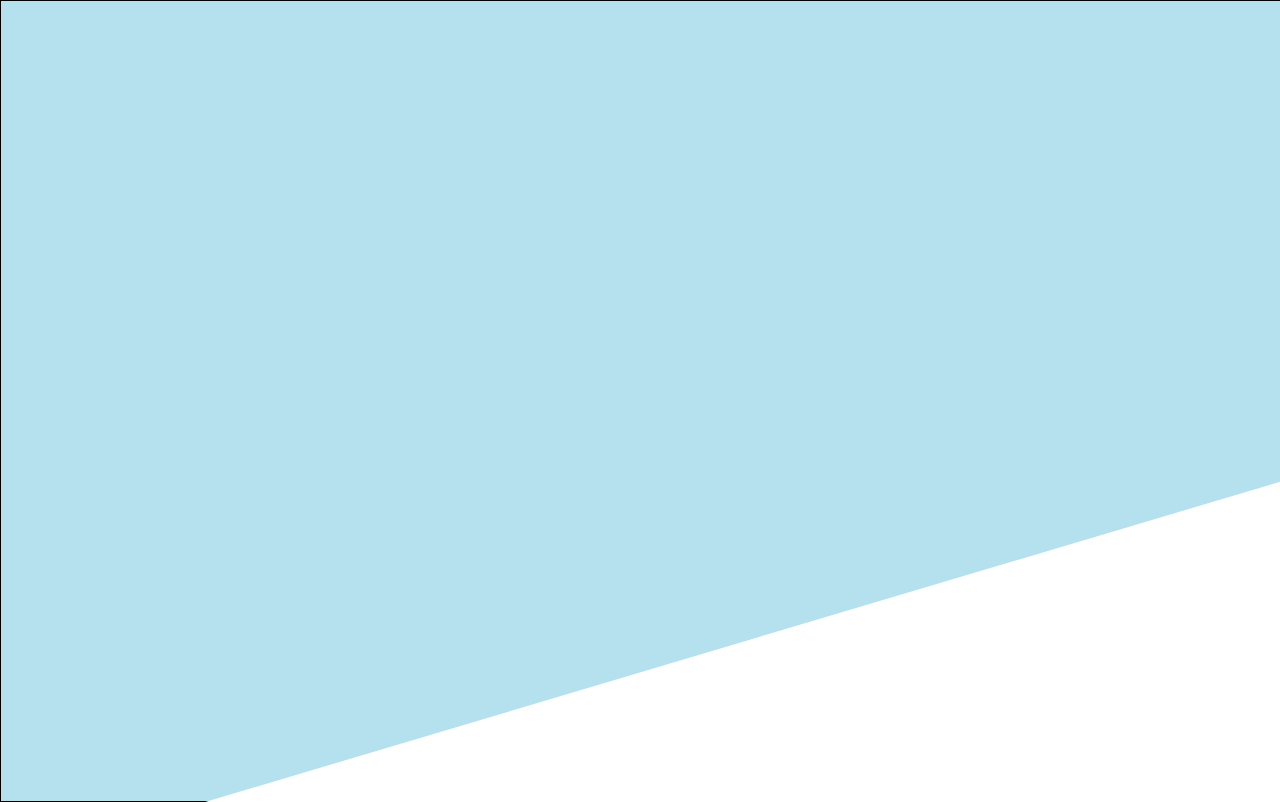
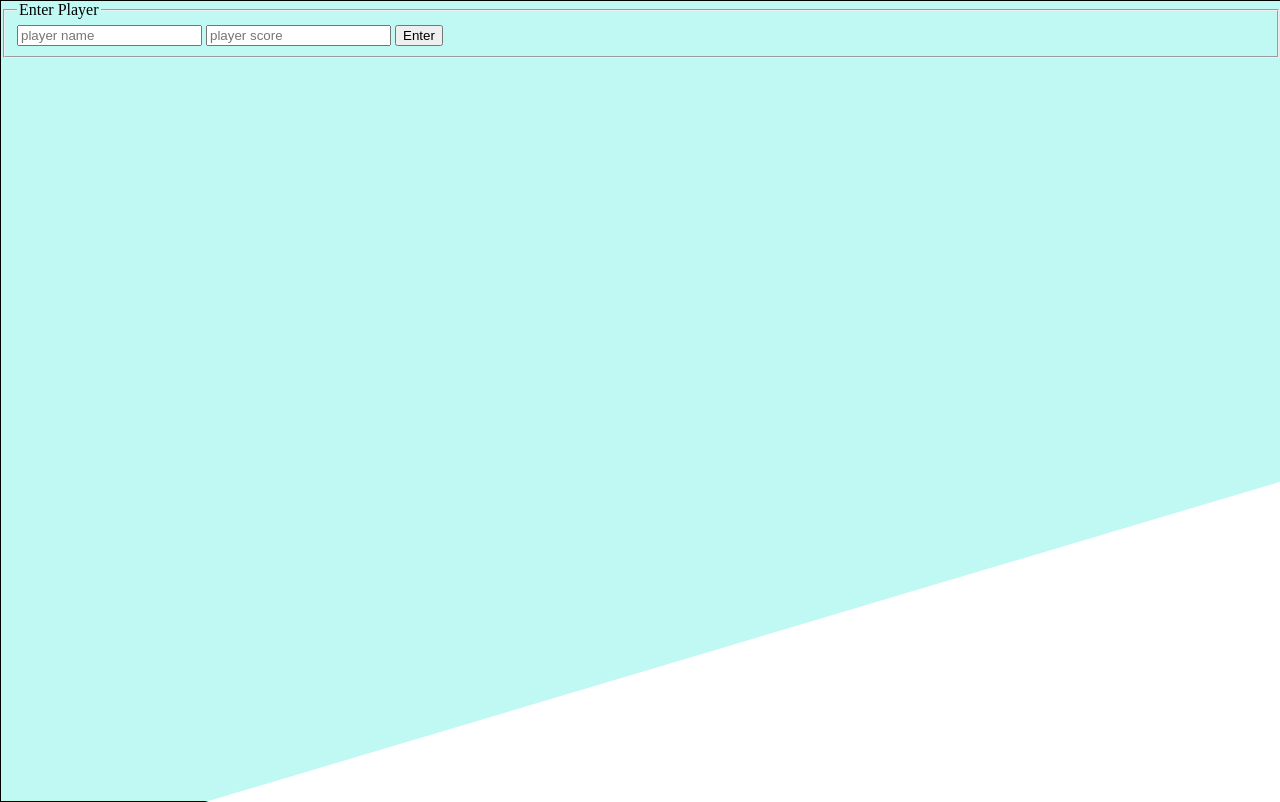
Before and after one commit to vanely/TS-Practice, a website: page public/html/index.html in a window 1280 px wide. Drawn offline with Linux system fonts and the light colour scheme.

Commit message:
ts and sass project

```diff
--- a/public/html/index.html
+++ b/public/html/index.html
@@ -9,7 +9,19 @@
 </head>
 <body>
   <section class="bg">
+    <section>
+      <fieldset>
 
+        <legend>Enter Player</legend>
+        <input type="text" placeholder="player name">
+
+        <input type="text" placeholder="player score">
+        <input type="submit" value="Enter">
+      </fieldset>
+    </section>
+    <section class="ldrBrd">
+
+    </section>
   </section>
 </body>
 </html>
--- a/public/styles/sass/_variables.scss
+++ b/public/styles/sass/_variables.scss
@@ -1,3 +1,3 @@
-$mainColor: rgba(12, 153, 200, 0.3);
+$mainColor: rgba(48, 230, 214, 0.3);
 $secondaryColor: rgb(65, 250, 60);
 $accentColor: rgba(255, 148, 27, 0.3);
--- /dev/null
+++ b/src/leaderboard.ts
@@ -0,0 +1,5 @@
+export default class LeaderBoard {
+  constructor(public playerName: string, public playerScore: number) {
+
+  }
+}
--- a/src/main.ts
+++ b/src/main.ts
@@ -1 +1,6 @@
+import LeaderBoard from './leaderboard';
 //ts leader board
+//create player
+//record player score
+//avg player's scores
+//output avg player score and highest score
```
Also changed, not shown: public/styles/css/main.css.
